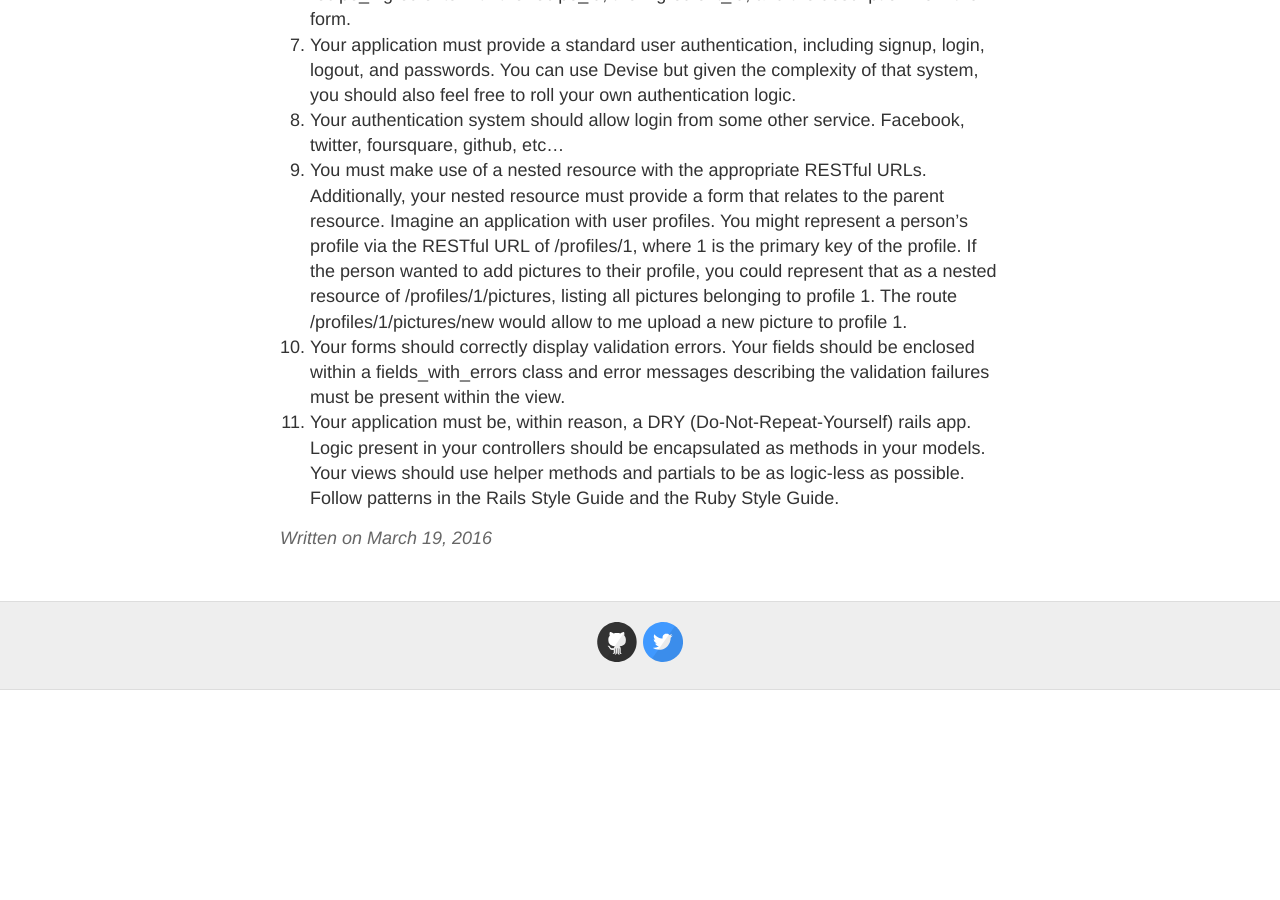
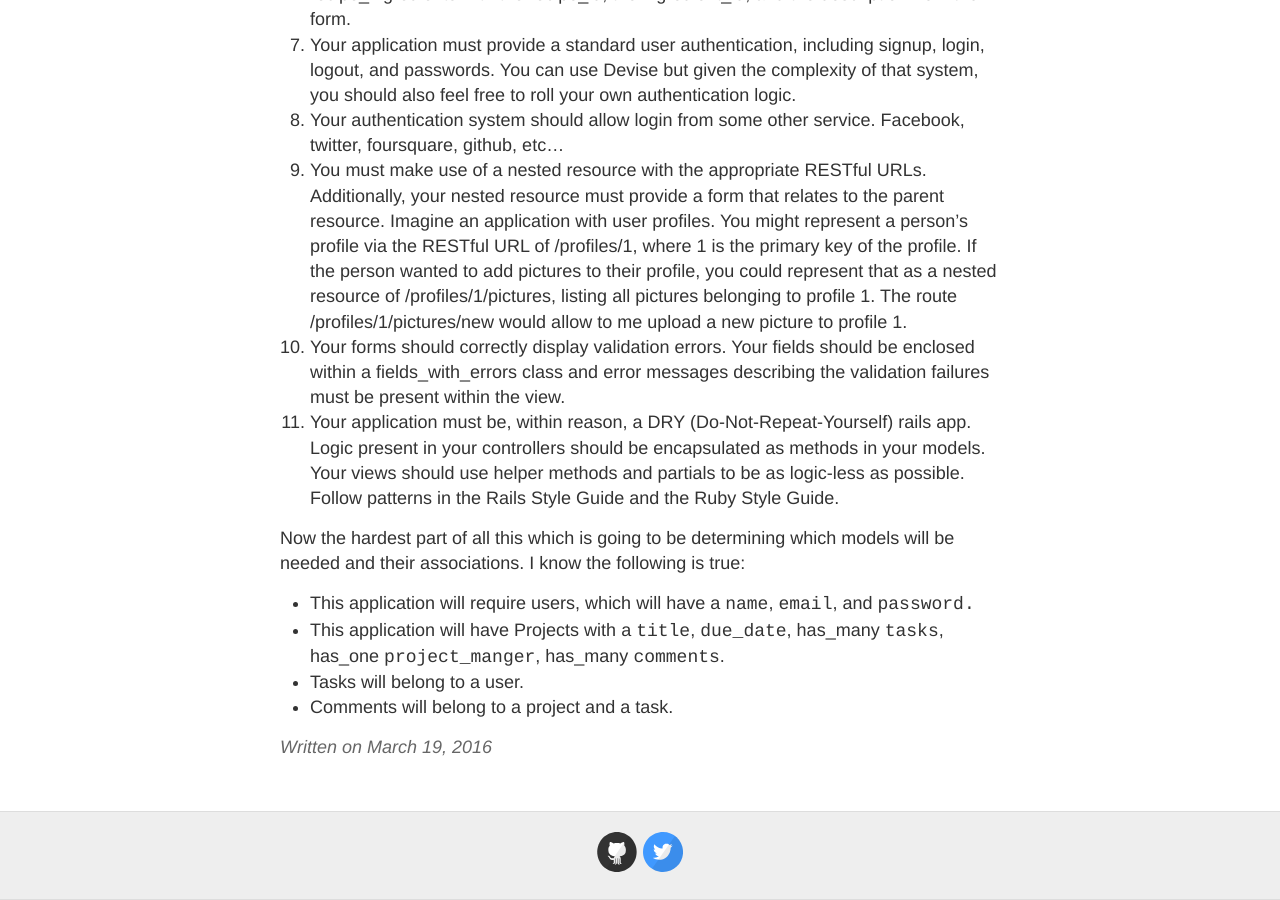
Before and after one commit to tuckerbohman5/tuckerbohman5.github.io, a Jekyll site: the page built from _posts/2016-3-19-My-First-Rails-Application.md, in a window 1280 px wide and 900 px high, scrolled down 1217 px. Built offline with Jekyll 4.4.1, drawn with Linux system fonts in a browser that asks for light colours; Markdown is read by kramdown in place of the engine named in the settings; before the commit the page ends 1907 px from its top, so only the background shows below that; some of the changed text lies outside the part shown.

Commit message:
working on data structures

```diff
--- a/_posts/2016-3-19-My-First-Rails-Application.md
+++ b/_posts/2016-3-19-My-First-Rails-Application.md
@@ -1,6 +1,6 @@
 ---
 layout: post
-title: My First CLI Gem
+title: My First Rails Application
 ---
 
 Today I will be starting to build my first Rails application completely from scratch. I have been excited to start this project because just like the home library I will be building something I can actually use. For this project I am going to build a team task/project manager that my team at my current job can keep track of to use of current projects and make sure nothing slips past the cracks. This project will also fulfill the requirements for my third assesment for Learn.co. The requirements for this project are the following:
@@ -16,3 +16,9 @@ Today I will be starting to build my first Rails application completely from scr
 9. You must make use of a nested resource with the appropriate RESTful URLs. Additionally, your nested resource must provide a form that relates to the parent resource. Imagine an application with user profiles. You might represent a person's profile via the RESTful URL of /profiles/1, where 1 is the primary key of the profile. If the person wanted to add pictures to their profile, you could represent that as a nested resource of /profiles/1/pictures, listing all pictures belonging to profile 1. The route /profiles/1/pictures/new would allow to me upload a new picture to profile 1.
 10. Your forms should correctly display validation errors. Your fields should be enclosed within a fields_with_errors class and error messages describing the validation failures must be present within the view.
 11. Your application must be, within reason, a DRY (Do-Not-Repeat-Yourself) rails app. Logic present in your controllers should be encapsulated as methods in your models. Your views should use helper methods and partials to be as logic-less as possible. Follow patterns in the Rails Style Guide and the Ruby Style Guide.
+
+Now the hardest part of all this which is going to be determining which models will be needed and their associations. I know the following is true:
+* This application will require users, which will have a `name`, `email`, and `password.`
+* This application will have Projects with a `title`, `due_date`, has_many `tasks`, has_one `project_manger`, has_many `comments`.
+* Tasks will belong to a user.
+* Comments will belong to a project and a task.
```
